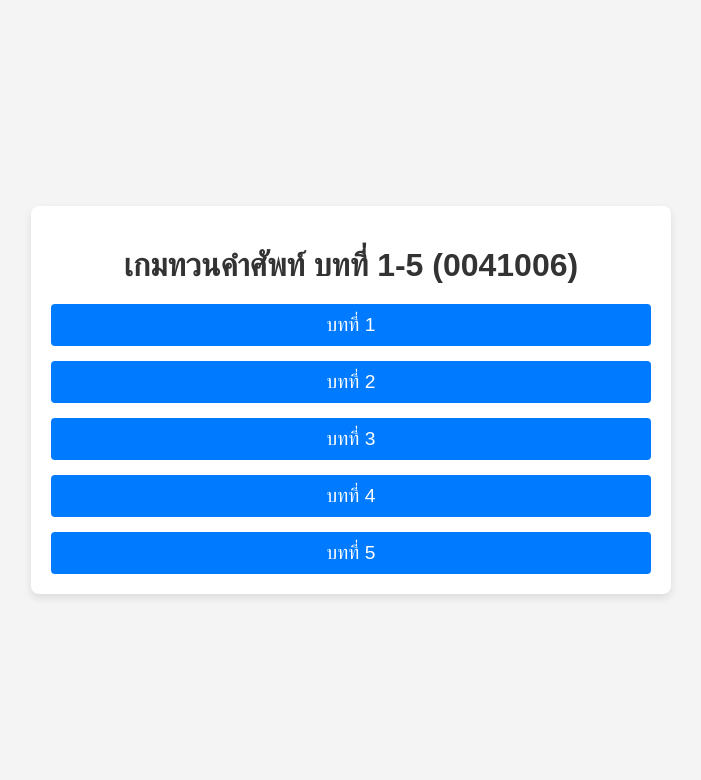
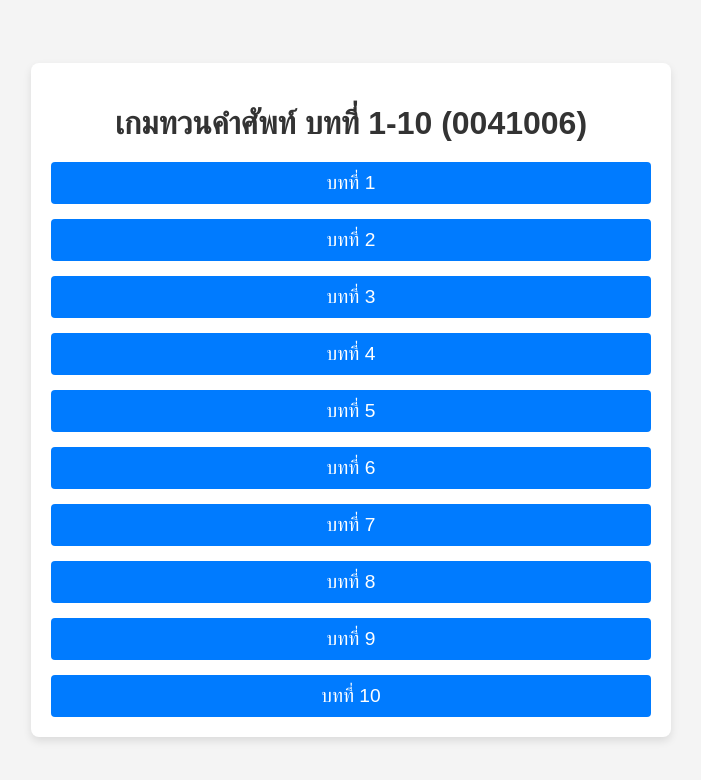
Before and after one commit to weeraphatld/englishforprepare, a plain HTML site: page index.html in a window 1280 px wide. Shown: the whole page, without its empty margins (289-990 px from the left). Drawn offline with Linux system fonts and the light colour scheme.

Commit message:
Update index.html

```diff
--- a/index.html
+++ b/index.html
@@ -51,13 +51,18 @@
 </head>
 <body>
     <div class="container">
-        <h1>เกมทวนคำศัพท์ บทที่ 1-5 (0041006)</h1>
+        <h1>เกมทวนคำศัพท์ บทที่ 1-10 (0041006)</h1>
         <div class="menu">
             <a href="topic1.html">บทที่ 1</a>
             <a href="topic2.html">บทที่ 2</a>
             <a href="topic3.html">บทที่ 3</a>
             <a href="topic4.html">บทที่ 4</a>
             <a href="topic5.html">บทที่ 5</a>
+            <a href="topic6.html">บทที่ 6</a>
+            <a href="topic7.html">บทที่ 7</a>
+            <a href="topic8.html">บทที่ 8</a>
+            <a href="topic9.html">บทที่ 9</a>
+            <a href="topic10.html">บทที่ 10</a>
         </div>
     </div>
 </body>
```
